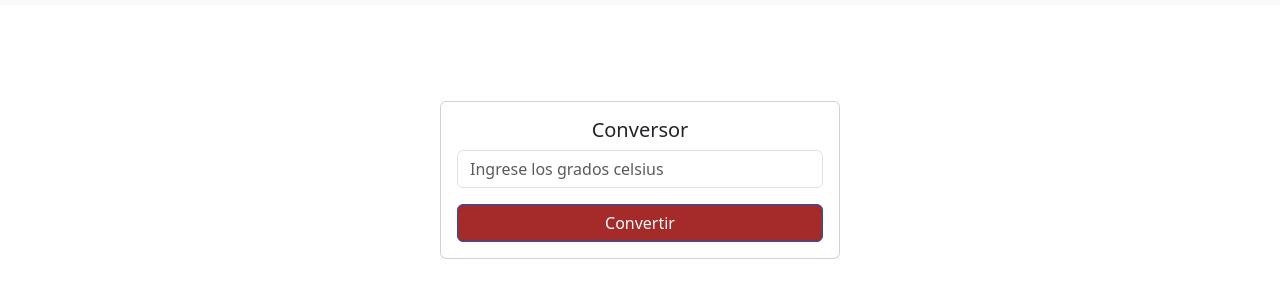
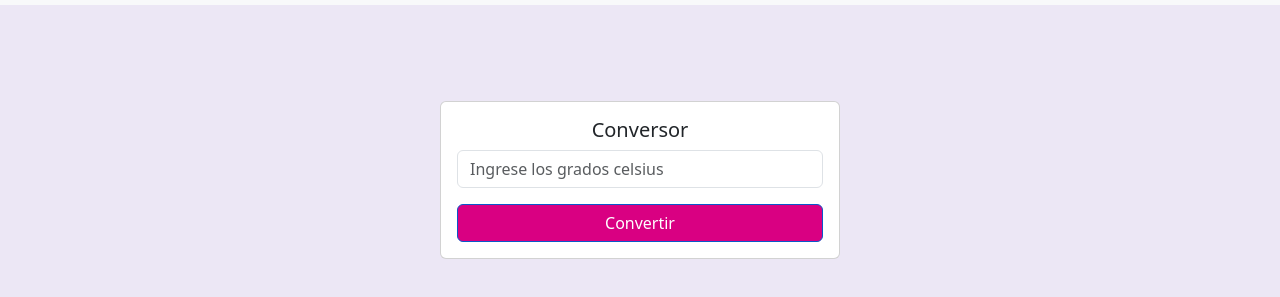
Before and after one commit to rsandovalort-sd/lab_12_logica_programacion_2, a website: page index.html in a window 1280 px wide. In both pictures the pointer is over the button "Convertir". Shown: the part 51-348 px from the top of the page. Drawn offline with nearby package versions, Linux system fonts and the light colour scheme.

Commit message:
cambios de fondo y hover

```diff
--- a/styles.css
+++ b/styles.css
@@ -1,3 +1,11 @@
+body{
+    background-color: #ece7f5 !important;
+}
+
 .boton{
     background-color:brown !important;
 }
+
+.boton:hover{
+    background-color: #d90082 !important;
+}
```
